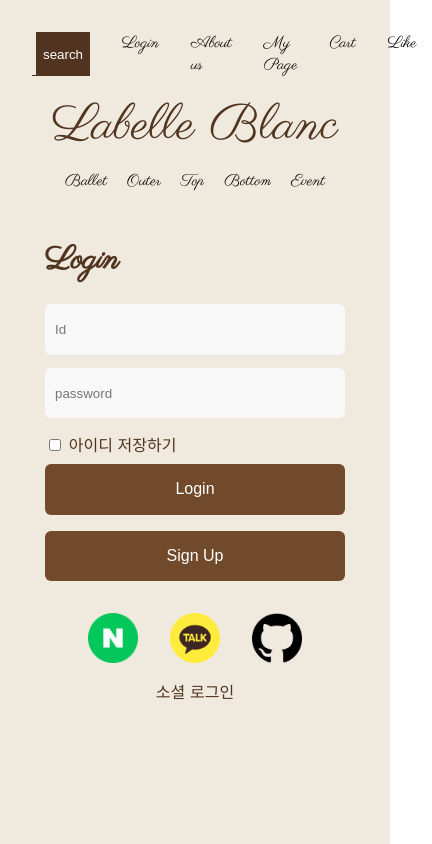
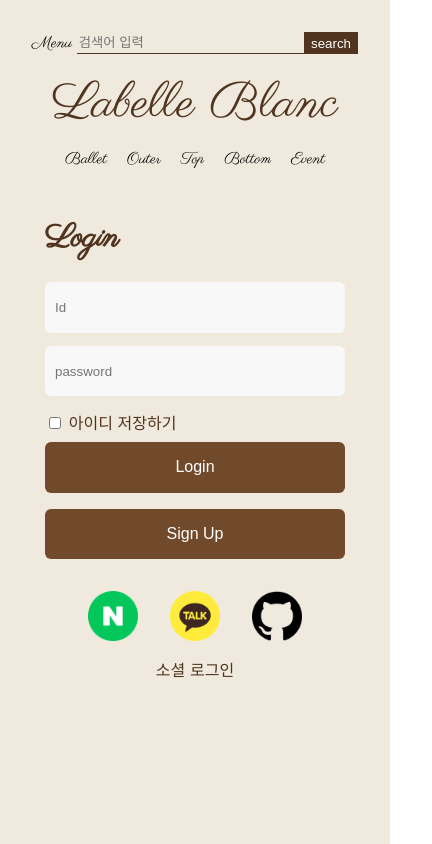
Before and after one commit to MR-Gnani/React-LabelleBlanc, a React (Create React App) app: page /login in a window 390 px wide. Shown: the top 844 px of the page, 432 px wide, since content can reach past the window. Built offline with nearby package versions, Linux system fonts and the light colour scheme.

Commit message:
mobile media query

```diff
--- a/src/App.css
+++ b/src/App.css
@@ -10,6 +10,26 @@
   font-family: "Parisienne", cursive;
   font-weight: 400;
   font-style: normal;
+}
+
+.sideMenu {
+  height: 100%;
+  width: 0;
+  position: fixed;
+  z-index: 1;
+  top: 0;
+  left: 0;
+  color: white;
+  font-weight: 1000;
+  background-color: rgba(80, 52, 31, 0.74);
+  overflow-x: hidden;
+  transition: 0.5s;
+  padding-top: 1em;
+  z-index:2
+}
+
+.flex {
+  display: flex;
 }
 
 .mainPage {
@@ -29,6 +49,10 @@
   justify-content: right;
   padding: 1em;
   cursor: pointer;
+}
+
+.showHide {
+  display: none;
 }
 
 .searchInput {
@@ -66,6 +90,7 @@
 .buttonArea {
   display: flex;
 }
+
 
 .titleWrap {
   display: flex;
@@ -320,6 +345,66 @@
 /* 미디어 쿼리를 사용하여 모바일 장치에 대한 스타일을 설정합니다. */
 @media only screen and (max-width: 768px) {
   /* 768px보다 작은 너비를 가진 장치에 대한 스타일을 여기에 추가합니다. */
+  .logoTitle {
+    font-size: 40px;
+    padding-left: 1em;
+    color: rgb(45, 29, 18);
+    padding-bottom: 1em;
+  }
+
+  .closeBtn {
+    text-align: right;
+    margin-right: 1em;
+    margin-bottom: 2em;
+    cursor: pointer;
+  }
+
+  .unVisible{
+    padding-top: 3em;
+    padding-bottom: 2em;
+    font-size: 30px;
+    padding-left: 1em;
+    color: rgb(243, 174, 128);
+  }
+  .category {
+    display: flex;
+    flex-direction: column;
+  }
+
+  .menuList li:hover{
+    color: black;
+  }
+
+  .login-button {
+    display: flex;
+    justify-content: left;
+    margin-left: 20px;
+    padding: 0.5em;
+    cursor: pointer;
+  }
+
+  .login-button:hover{
+    color: black;
+  }
+
+  .topWrap {
+    width: 100%;
+    justify-content: space-between;
+  }
+
+  .showHide {
+    display: inline;
+    width: 20%;
+    cursor: pointer;
+  }
+
+  .searchInput {
+    width: 100%;
+  }
+
+  .buttonArea {
+    display: none;
+  }
 
   .loginBox {
     width: 300px;
@@ -356,6 +441,22 @@
     right: 0.03em;
   }
 
+  .detailsWrap {
+    flex-direction: column;
+    align-items: center;
+  }
+
+  .detailImgWrap {
+    width: 80%;
+    aspect-ratio: 1 / 1.2;
+  }
+
+  .detailInfoWrap {
+    text-align: left;
+    width: 80%;
+    margin-left: 0.1em;
+  }
+
 }
 
 /* 미디어 쿼리를 사용하여 태블릿 장치에 대한 스타일을 설정합니다. */
--- a/src/component/Navbar.js
+++ b/src/component/Navbar.js
@@ -1,6 +1,5 @@
-import React from 'react'
-import { FontAwesomeIcon } from "@fortawesome/react-fontawesome";
-import { faSearch } from '@fortawesome/free-solid-svg-icons';
+import { FontAwesomeIcon } from '@fortawesome/react-fontawesome';
+import React, { useState } from 'react'
 import { useNavigate } from 'react-router-dom';
 
 const Navbar = ({authenticate, setAuthenticate}) => {
@@ -32,10 +31,41 @@ const Navbar = ({authenticate, setAuthenticate}) => {
         }
     }
 
+    const showSideMenu = ()=>{
+        setWidth(300);
+    }
+    let [width, setWidth] = useState(0);
+
+    const hideSideMenu = (e) => {
+
+          setWidth(0); // 사이드 메뉴 숨기기
+
+      }
+
   return (
     <div>
+        <div className='sideMenu' style={{width: width}}>
+            <div className='closeBtn' onClick={hideSideMenu}>X</div>
+            <div className='logoTitle'>LablleBlanc</div>
+            <div className='login-button' onClick={authenticate? logout : goToLoginPage}>{authenticate ? 'Logout' : 'Login'}</div>
+            <div className='flex'>
+                <div className='login-button'>About us</div>
+                <div className='login-button'>My Page</div>
+            </div>
+            <div className='flex'>
+                <div className='login-button'>Cart</div>
+                <div className='login-button' onClick={authenticate? goToLikePage : goToLoginPage}>Like</div>
+            </div>
+            <div className='unVisible'>Category</div>
+            <div className='menuWrap'>
+                <ul className='menuList category'>
+                    {menuList.map(menu=><li>{menu}</li>)}
+                </ul>
+            </div>
+        </div>
         <div className='topWrap'>
             <div className='searchInput'>
+                <div className='showHide' id='Menu' onClick={showSideMenu}>Menu</div>
                 <input type='text' onKeyUp={(e)=> search(e)} placeholder='검색어 입력'/>
                 <button className='searchBtn'>search</button>
             </div>
--- a/src/component/ProductCard.js
+++ b/src/component/ProductCard.js
@@ -40,7 +40,6 @@ const ProductCard = ({item}) => {
                 <div className='itemTitle'>{item?.title}</div>
                 <div>{item?.new === true ? "New":""}</div>
             </div>
-            <div>{item?.choice === true ? "Conscious Choice" : ""}</div>
             <div>₩{item?.price}</div>
         </div>
     </div>
```
